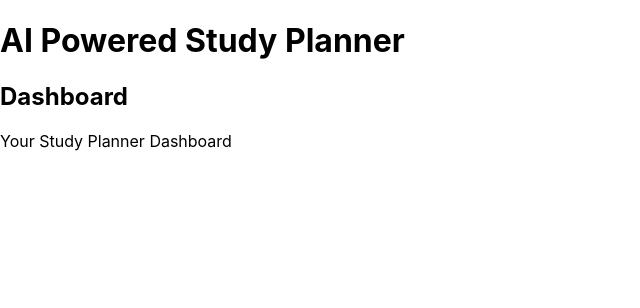
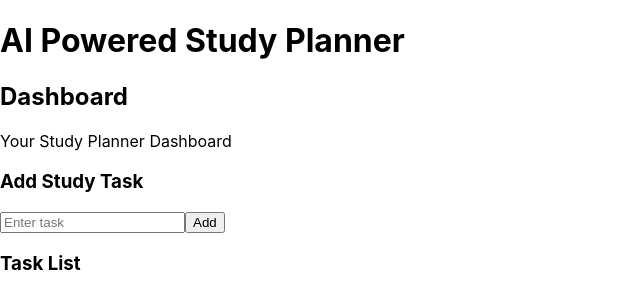
Before and after one commit to pradnyapagale7654/AI-Powered-Study-Planner, a React (Create React App) app in the folder client/: page / in a window 1280 px wide. Shown: the top 308 px of the page, without its empty margins (0-640 px from the left). Built offline with nearby package versions, Linux system fonts and the light colour scheme.

Commit message:
Task UI added

```diff
--- /dev/null
+++ b/client/src/components/TaskForm.js
@@ -0,0 +1,48 @@
+import React, { useState } from "react";
+
+function TaskForm() {
+
+const [task, setTask] = useState("");
+const [tasks, setTasks] = useState([]);
+
+const handleSubmit = (e) => {
+e.preventDefault();
+
+if(task === "") return;
+
+setTasks([...tasks, task]);
+setTask("");
+};
+
+return (
+<div>
+
+<h3>Add Study Task</h3>
+
+<form onSubmit={handleSubmit}>
+
+<input
+type="text"
+placeholder="Enter task"
+value={task}
+onChange={(e) => setTask(e.target.value)}
+/>
+
+<button type="submit">Add</button>
+
+</form>
+
+<h3>Task List</h3>
+
+<ul>
+{tasks.map((t,index)=>(
+<li key={index}>{t}</li>
+))}
+</ul>
+
+</div>
+);
+
+}
+
+export default TaskForm;
--- a/client/src/pages/Dashboard.js
+++ b/client/src/pages/Dashboard.js
@@ -1,10 +1,14 @@
 import React from "react";
+import TaskForm from "../components/TaskForm";
 
 function Dashboard() {
   return (
     <div>
       <h2>Dashboard</h2>
       <p>Your Study Planner Dashboard</p>
+
+      <TaskForm />
+
     </div>
   );
 }
```
